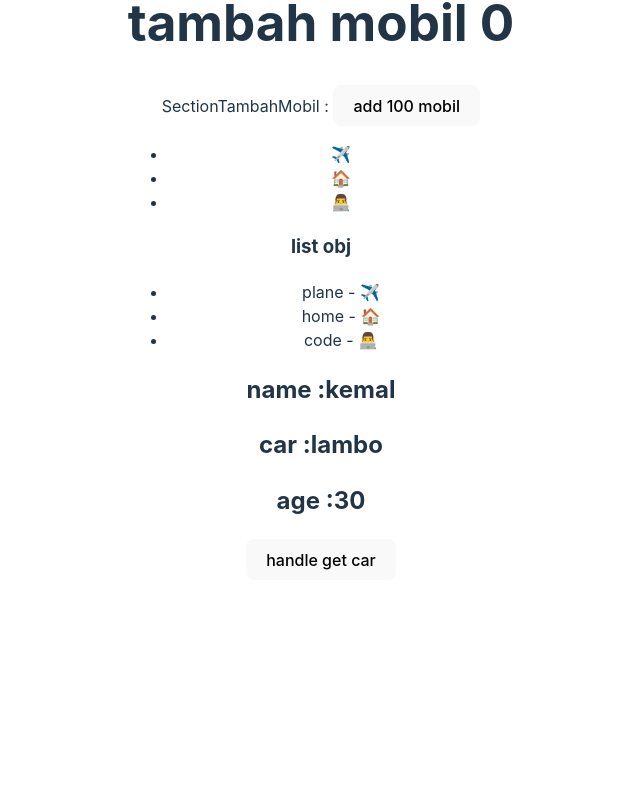
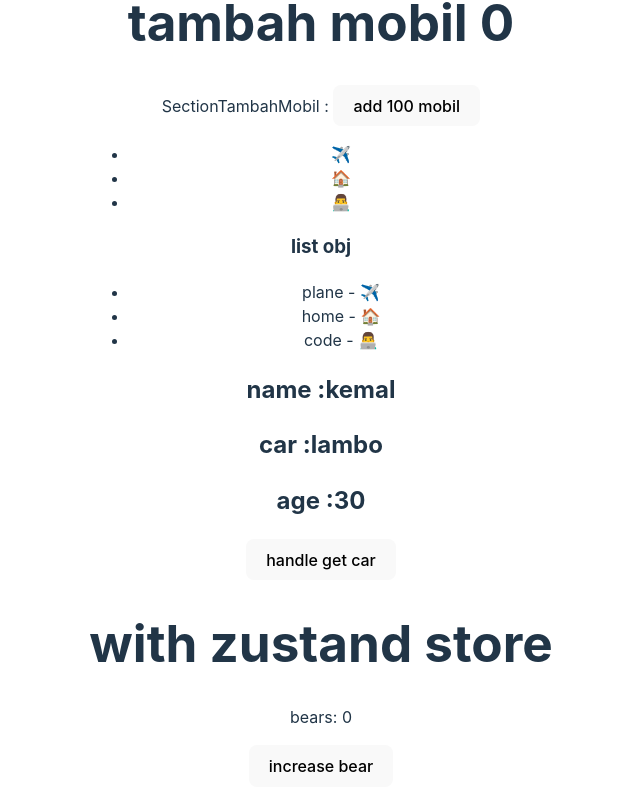
Before and after one commit to adityakemal/learn_typescript_react_vite, a React (Vite) app: page / in a window 1280 px wide. Shown: the part 411-1222 px from the top of the page, without its empty margins (319-959 px from the left). Before the commit the page ends 1023 px from the top, so only its background shows below. Built offline with nearby package versions, Linux system fonts and the light colour scheme.

Commit message:
add zustand

```diff
--- a/package.json
+++ b/package.json
@@ -12,7 +12,8 @@
   "dependencies": {
     "react": "^18.2.0",
     "react-dom": "^18.2.0",
-    "react-router-dom": "^6.18.0"
+    "react-router-dom": "^6.18.0",
+    "zustand": "^4.4.5"
   },
   "devDependencies": {
     "@types/react": "^18.2.15",
--- a/src/App.tsx
+++ b/src/App.tsx
@@ -6,6 +6,7 @@ import Checkout from "./pages/components/Checkout";
 import Layout from "./pages/shared/Layout";
 import SectionTambahMobil from "./pages/components/SectionTambahMobil";
 import ListEmoji from "./pages/components/ListEmoji";
+import WithZustandStore from "./pages/components/WithZustandStore";
 
 function App() {
   const [count] = useState(110);
@@ -41,6 +42,7 @@ function App() {
         objPerson={objPerson}
         handleGetCars={handleGetCars}
       />
+      <WithZustandStore />
     </Layout>
   );
 }
--- /dev/null
+++ b/src/pages/components/WithZustandStore.tsx
@@ -0,0 +1,12 @@
+import { useBearStore } from "../store";
+
+export default function WithZustandStore() {
+  const { bears, increase } = useBearStore((state) => state);
+  return (
+    <div>
+      <h1>with zustand store</h1>
+      <p>bears: {bears}</p>
+      <button onClick={() => increase(bears + 1)}>increase bear</button>
+    </div>
+  );
+}
--- /dev/null
+++ b/src/pages/store/index.ts
@@ -0,0 +1,11 @@
+import { create } from 'zustand'
+
+interface BearState {
+  bears: number
+  increase: (by: number) => void
+}
+
+export const useBearStore = create<BearState>()((set) => ({
+  bears: 0,
+  increase: (by) => set((state) => ({ bears: by })),
+}))
```
Also changed, not shown: 1 other file (tests, documents, lock files or other folders).
